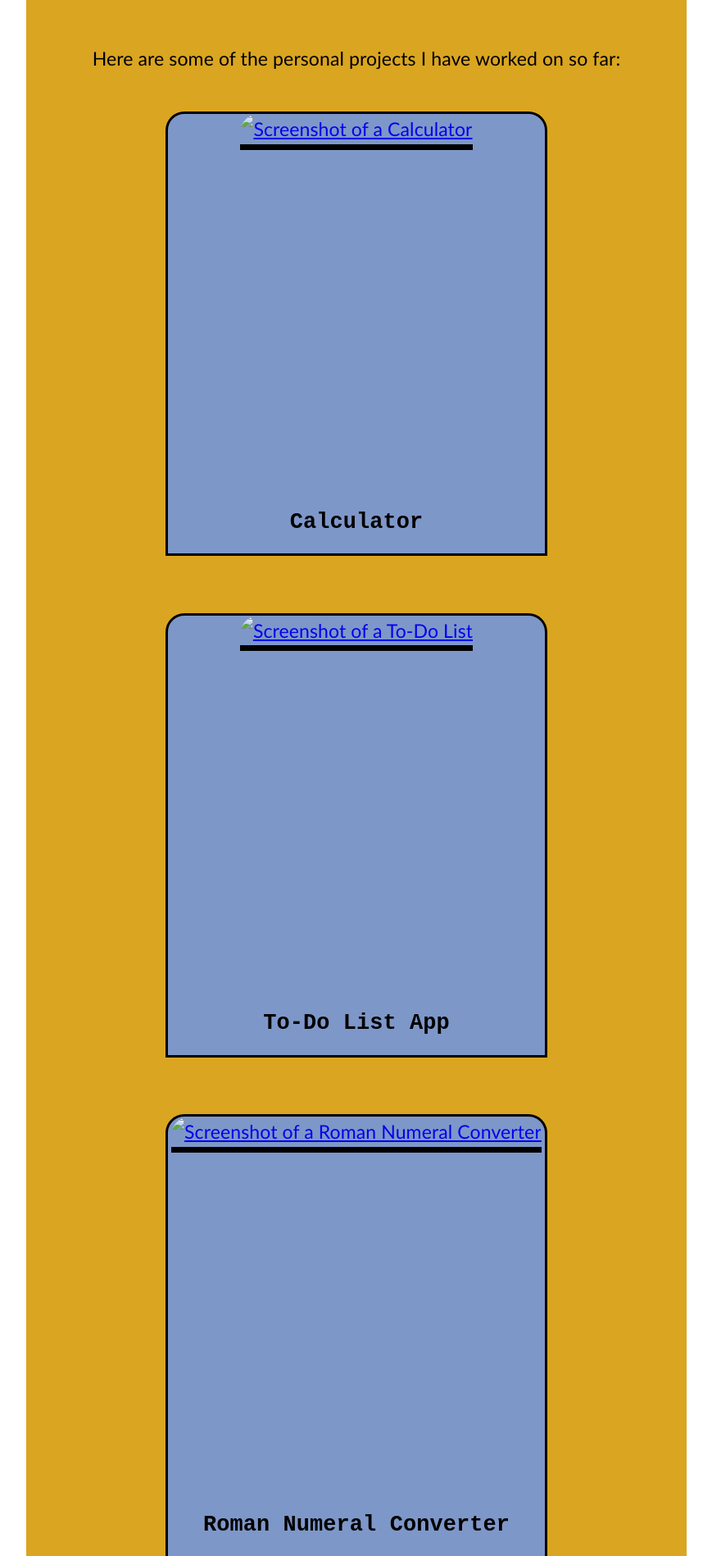
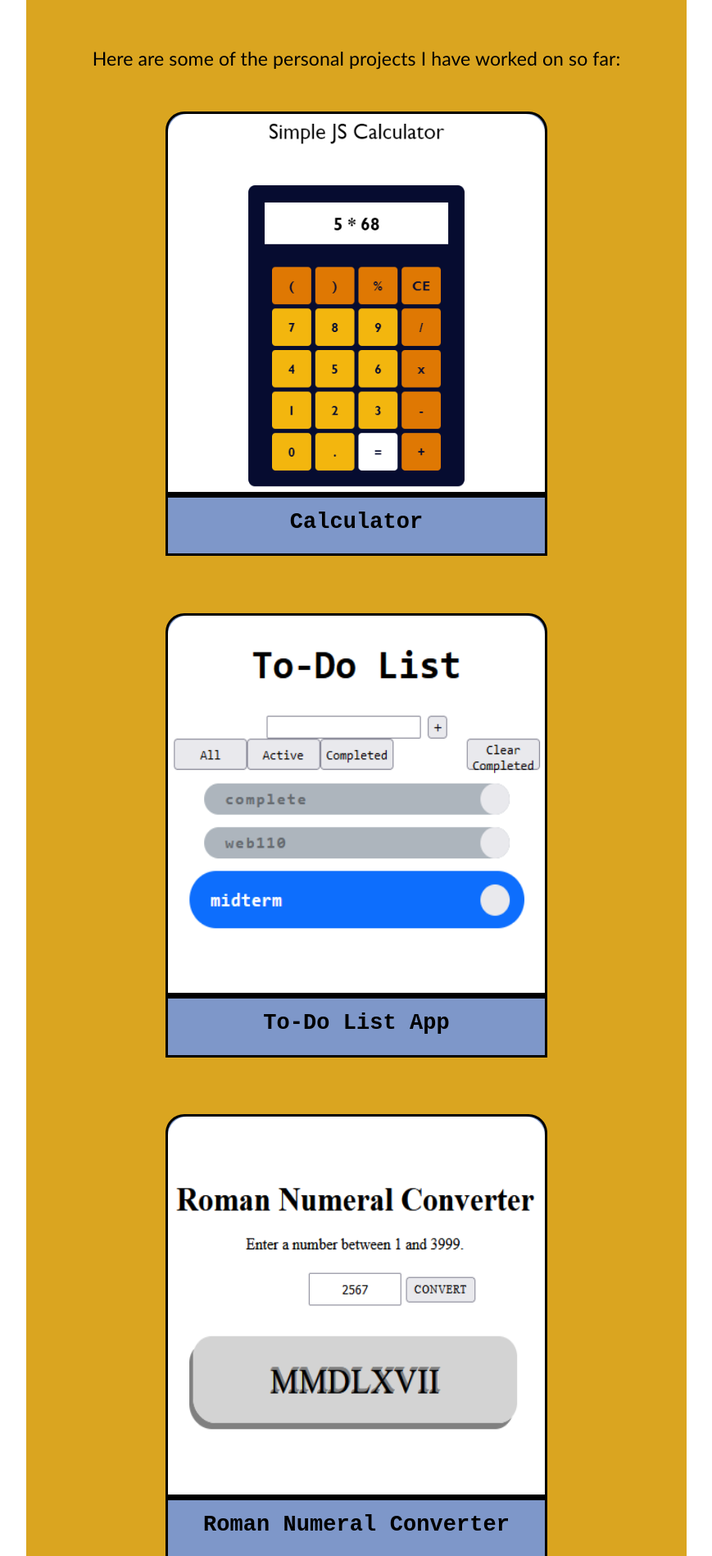
Before and after one commit to bathoele/jccc-web-assignments, a plain HTML site: page midterm-project/portfolio.html in a window 1280 px wide. Shown: the part 400-2298 px from the top of the page at 82% size, without its empty margins (205-1074 px from the left). Drawn offline with Linux system fonts and the light colour scheme; the site is published under a folder, as on GitHub Pages, so addresses that start at the root find nothing.

Commit message:
Update portfolio.html

```diff
--- a/midterm-project/portfolio.html
+++ b/midterm-project/portfolio.html
@@ -24,25 +24,25 @@
                 <p id="center">Here are some of the personal projects I have worked on so far:</p>
                 <div class="container">
                     <div class="frame">
-                        <a href="https://codepen.io/Brendan-Thoele/pen/bGXKxRe" target="_blank"><img class="project-image" src="/images/portpic4.png" alt="Screenshot of a Calculator"></a>
+                        <a href="https://codepen.io/Brendan-Thoele/pen/bGXKxRe" target="_blank"><img class="project-image" src="images/portpic4.png" alt="Screenshot of a Calculator"></a>
                     </div>
                     <h3 class="port-h3">Calculator</h3>
                 </div>
                 <div class="container">
                     <div class="frame">
-                        <a href="https://codepen.io/Brendan-Thoele/pen/LYwrJWX" target="_blank"><img class="project-image" src="/images/portpic3.png" alt="Screenshot of a To-Do List"></a>
+                        <a href="https://codepen.io/Brendan-Thoele/pen/LYwrJWX" target="_blank"><img class="project-image" src="images/portpic3.png" alt="Screenshot of a To-Do List"></a>
                     </div>
                     <h3 class="port-h3">To-Do List App</h3>
                 </div>
                 <div class="container">
                     <div class="frame">
-                        <a href="https://codepen.io/Brendan-Thoele/pen/dyENWwa" target="_blank"><img class="project-image" src="/images/portpic2.png" alt="Screenshot of a Roman Numeral Converter"></a>
+                        <a href="https://codepen.io/Brendan-Thoele/pen/dyENWwa" target="_blank"><img class="project-image" src="images/portpic2.png" alt="Screenshot of a Roman Numeral Converter"></a>
                     </div>
                     <h3 class="port-h3">Roman Numeral Converter</h3>
                 </div>
                 <div class="container">
                     <div class="frame">
-                        <a href="#top"><img class="project-image" src="/images/portpic5-1.png" alt="Screenshot of this page"></a>
+                        <a href="#top"><img class="project-image" src="images/portpic5-1.png" alt="Screenshot of this page"></a>
                     </div>
                     <h3 class="port-h3">This Portfolio...</h3>
                 </div>
```
